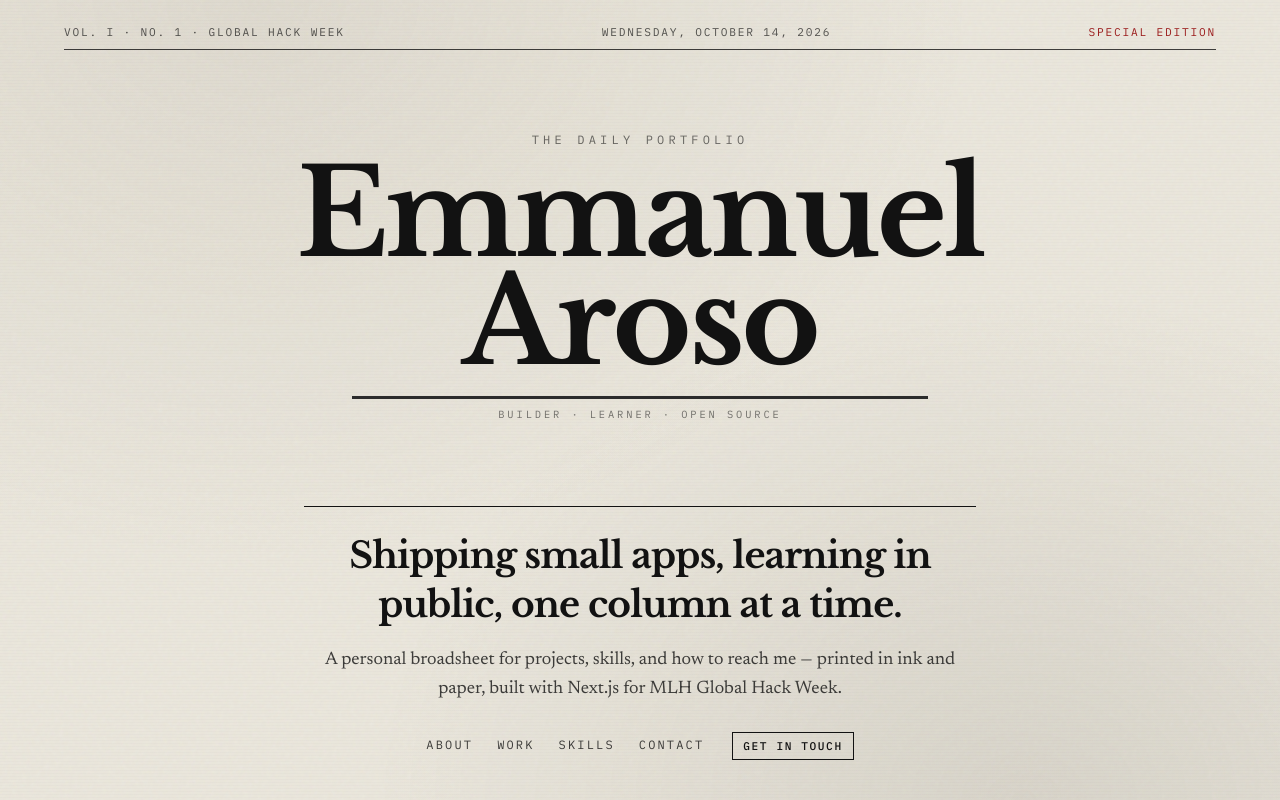
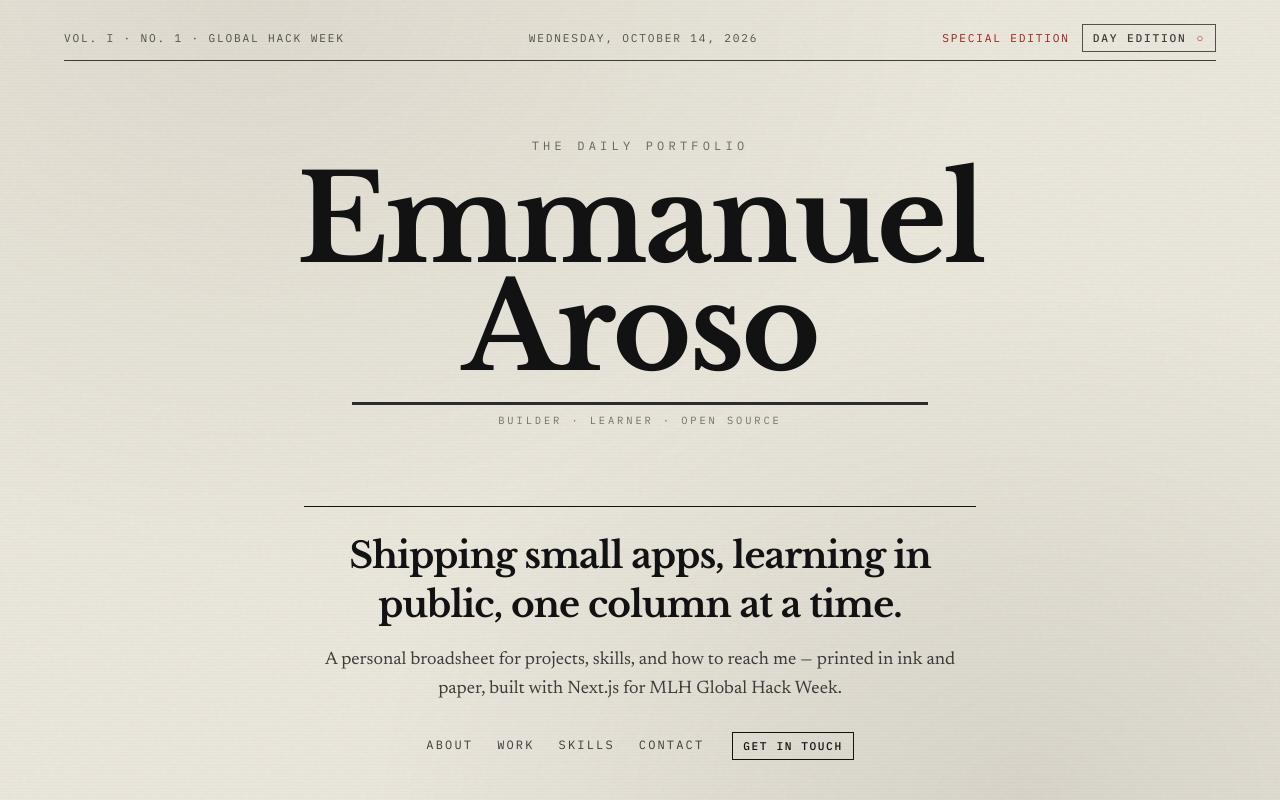
Before and after one commit to emarc99/ghw26, a Next.js app: page / in a window 1280 px wide. Shown: the top 800 px of the page. Built offline with nearby package versions, Linux system fonts and the light colour scheme.

Commit message:
feat: add Day/Night edition toggle to masthead
Place an editorial theme control in the dateline strip and document
how the preference persists across reloads.

Co-authored-by: emmanueladedejiaroso <emmanueladedejiaroso@gmail.com>

```diff
--- a/src/app/page.tsx
+++ b/src/app/page.tsx
@@ -1,5 +1,6 @@
 import type { ReactNode } from "react";
 import { NewspaperNav } from "@/components/newspaper-nav";
+import { ThemeToggle } from "@/components/theme-toggle";
 import { Button } from "@/components/ui/button";
 
 /** Fixed edition date for the broadsheet masthead (stable for static build). */
@@ -50,10 +51,13 @@ export default function Home() {
       <header className="relative flex min-h-[100svh] flex-col px-4 pb-10 pt-5 sm:px-8 sm:pt-6 lg:px-12">
         <div className="mx-auto flex w-full max-w-6xl flex-1 flex-col">
           {/* Dateline strip */}
-          <div className="animate-fade-up flex flex-wrap items-baseline justify-between gap-2 border-b border-ink/80 pb-2 font-mono-news text-[0.65rem] uppercase tracking-[0.16em] text-ink/70 sm:text-[0.7rem]">
+          <div className="animate-fade-up flex flex-wrap items-center justify-between gap-x-3 gap-y-2 border-b border-ink/80 pb-2 font-mono-news text-[0.65rem] uppercase tracking-[0.16em] text-ink/70 sm:text-[0.7rem]">
             <span>Vol. I · No. 1 · Global Hack Week</span>
             <time dateTime={EDITION_ISO}>{EDITION_DATE}</time>
-            <span className="hidden text-scarlet sm:inline">Special edition</span>
+            <div className="flex flex-wrap items-center gap-3">
+              <span className="hidden text-scarlet sm:inline">Special edition</span>
+              <ThemeToggle />
+            </div>
           </div>
 
           {/* Masthead — brand as hero */}
--- /dev/null
+++ b/src/components/theme-toggle.tsx
@@ -0,0 +1,42 @@
+"use client";
+
+import { useTheme } from "next-themes";
+import { useSyncExternalStore } from "react";
+import { Button } from "@/components/ui/button";
+
+const emptySubscribe = () => () => {};
+
+/**
+ * Day / Night edition switch for the broadsheet masthead.
+ * Persists via next-themes → localStorage (`daily-portfolio-theme`).
+ */
+export function ThemeToggle() {
+  const { resolvedTheme, setTheme } = useTheme();
+  const mounted = useSyncExternalStore(
+    emptySubscribe,
+    () => true,
+    () => false,
+  );
+
+  const isDark = mounted && resolvedTheme === "dark";
+  const label = !mounted ? "Edition" : isDark ? "Night edition" : "Day edition";
+  const nextLabel = isDark ? "Switch to day edition" : "Switch to night edition";
+
+  return (
+    <Button
+      type="button"
+      variant="outline"
+      size="sm"
+      aria-label={nextLabel}
+      title={nextLabel}
+      disabled={!mounted}
+      onClick={() => setTheme(isDark ? "light" : "dark")}
+      className="rounded-none border-ink/70 bg-transparent px-2.5 font-mono-news text-[0.65rem] uppercase tracking-[0.16em] text-ink/80 hover:bg-ink hover:text-paper disabled:opacity-60 sm:text-[0.7rem]"
+    >
+      {label}
+      <span aria-hidden className="ml-1.5 text-scarlet">
+        {mounted ? (isDark ? "●" : "○") : "·"}
+      </span>
+    </Button>
+  );
+}
```
Also changed, not shown: 1 other file (tests, documents, lock files or other folders).
